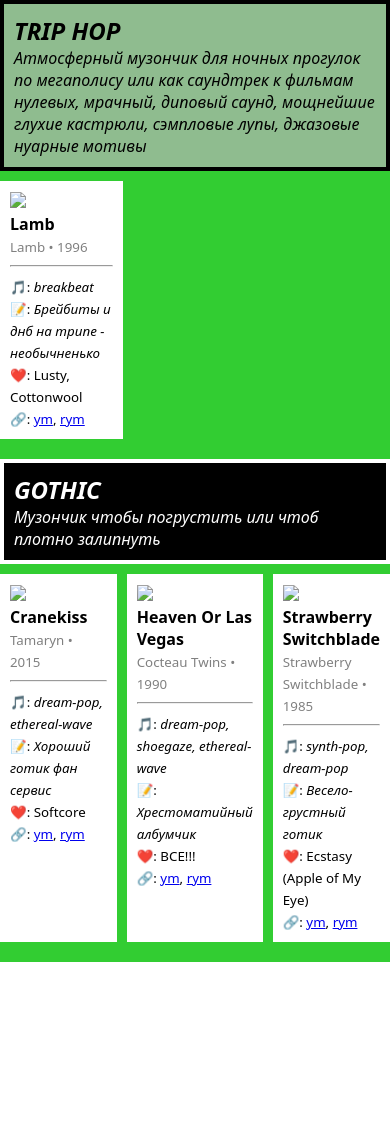
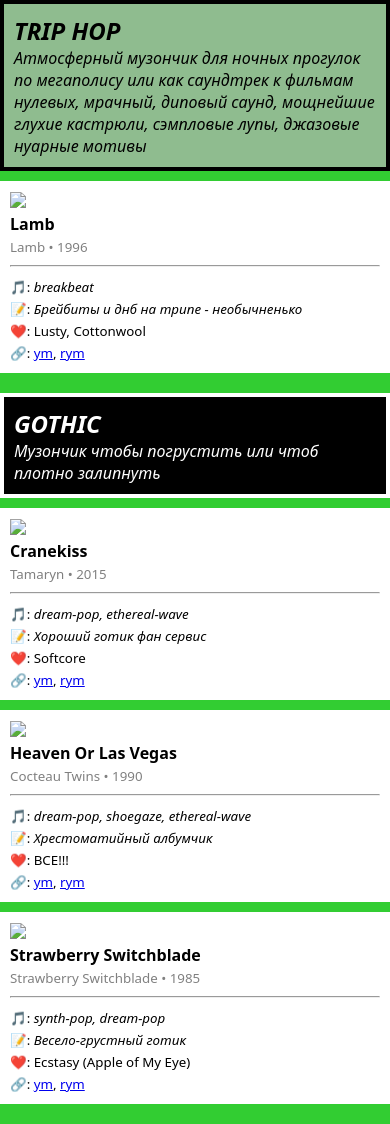
Before and after one commit to potykion/potyk-mu-2, a Flask app: page / in a window 390 px wide. Shown: the part 80-1204 px from the top of the page. Before the commit the page ends 1042 px from the top, so only its background shows below. Run offline with Flask 3, Linux system fonts and the light colour scheme; data comes from the database, SQL or seed files in the repository.

Commit message:
style: mobile grid

```diff
--- a/templates/index.html
+++ b/templates/index.html
@@ -17,9 +17,16 @@
             grid-template-columns: repeat(3, 1fr);
         }
 
+        @media screen and (max-width: 600px) {
+            .album-grid {
+                grid-template-columns: repeat(1, 1fr);
+            }
+        }
+
         .album-card[data-track-url] {
             cursor: pointer;
         }
+
         .album-card img:hover {
             filter: saturate(2.2);
         }
```
Lines whose indentation alone changed are shown as unchanged.
